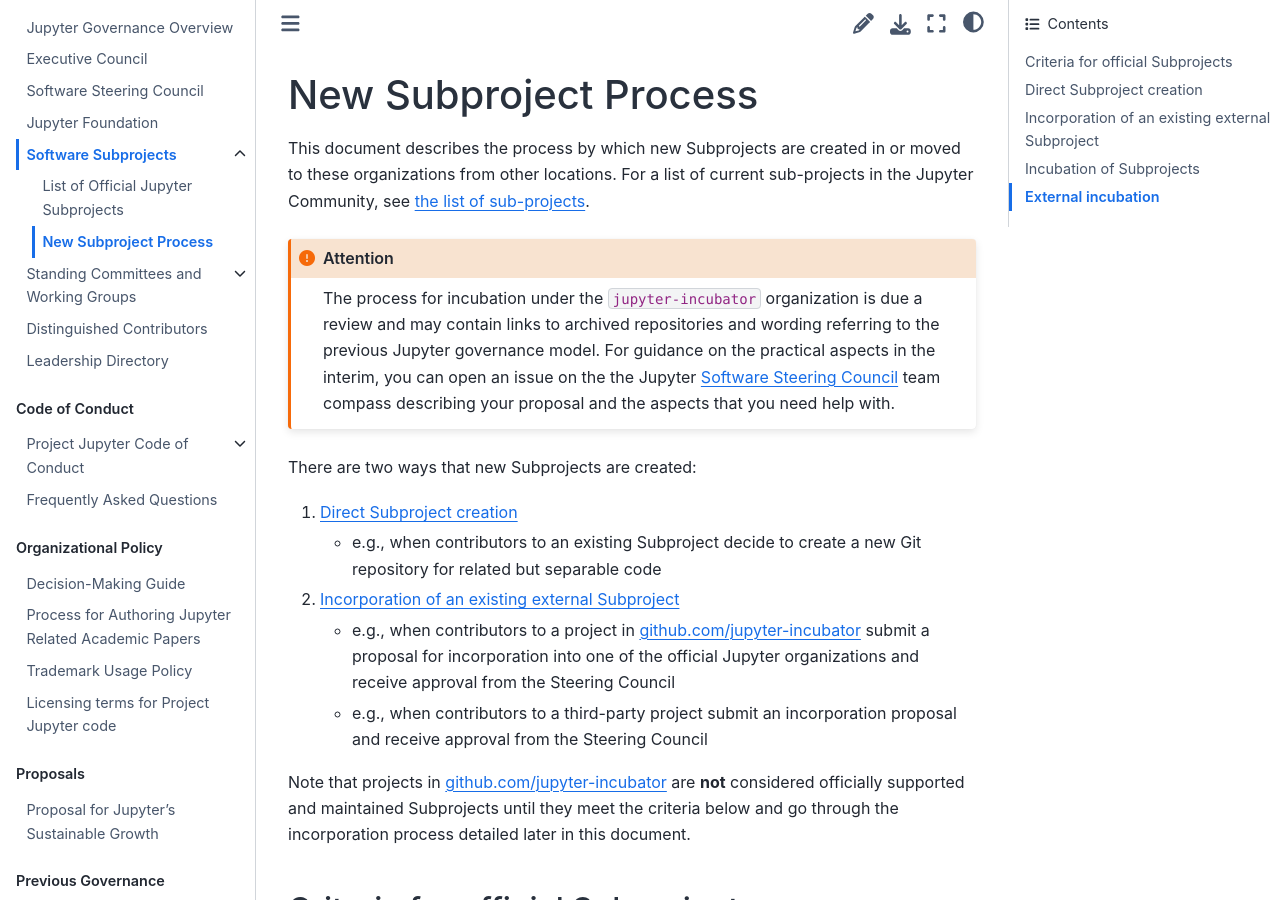
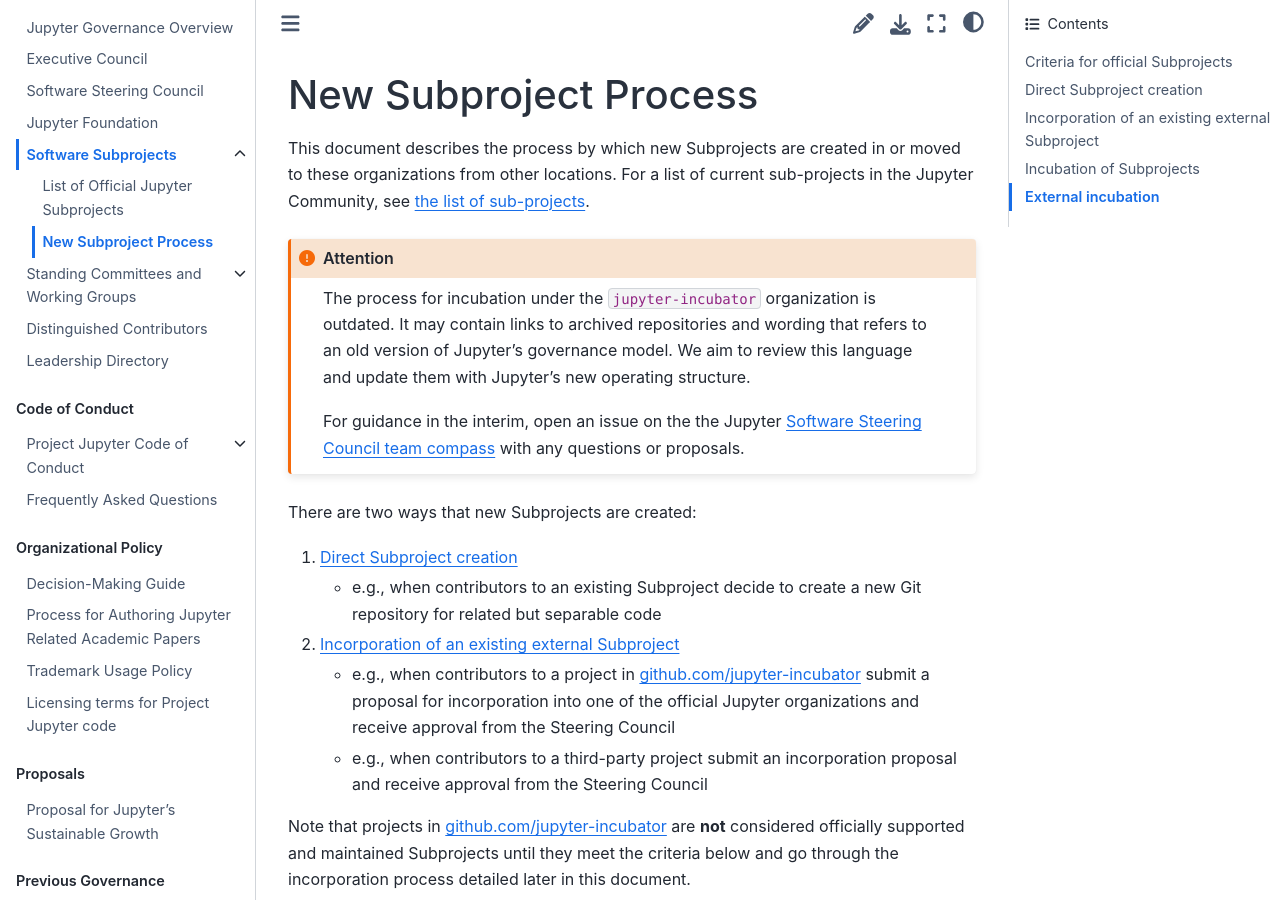
Before and after one commit to jupyter/governance, a Jupyter Book: the page built from newsubprojects.md, in a window 1280 px wide and 900 px high. Built offline with Jupyter Book 1.0.4 settings and Sphinx 7.4.7 and the Sphinx Book theme 1.1.4, drawn with Linux system fonts in a browser that asks for light colours.

Commit message:
Apply suggestion from @choldgraf

```diff
--- a/newsubprojects.md
+++ b/newsubprojects.md
@@ -4,12 +4,11 @@
 moved to these organizations from other locations. For a list of current sub-projects in the Jupyter Community, see [the list of sub-projects](list_of_subprojects.md).
 
 :::{attention}
-The process for incubation under the `jupyter-incubator` organization is due
-a review and may contain links to archived repositories and wording referring
-to the previous Jupyter governance model.
-For guidance on the practical aspects in the interim, you can open an issue on the the Jupyter
-[Software Steering Council](https://github.com/jupyter/software-steering-council-team-compass/)
-team compass describing your proposal and the aspects that you need help with.
+The process for incubation under the `jupyter-incubator` organization is outdated.
+It may contain links to archived repositories and wording that refers to an old version of Jupyter's governance model.
+We aim to review this language and update them with Jupyter's new operating structure.
+
+For guidance in the interim, open an issue on the the Jupyter [Software Steering Council team compass](https://github.com/jupyter/software-steering-council-team-compass/) with any questions or proposals.
 :::
 
 There are two ways that new Subprojects are created:
```
